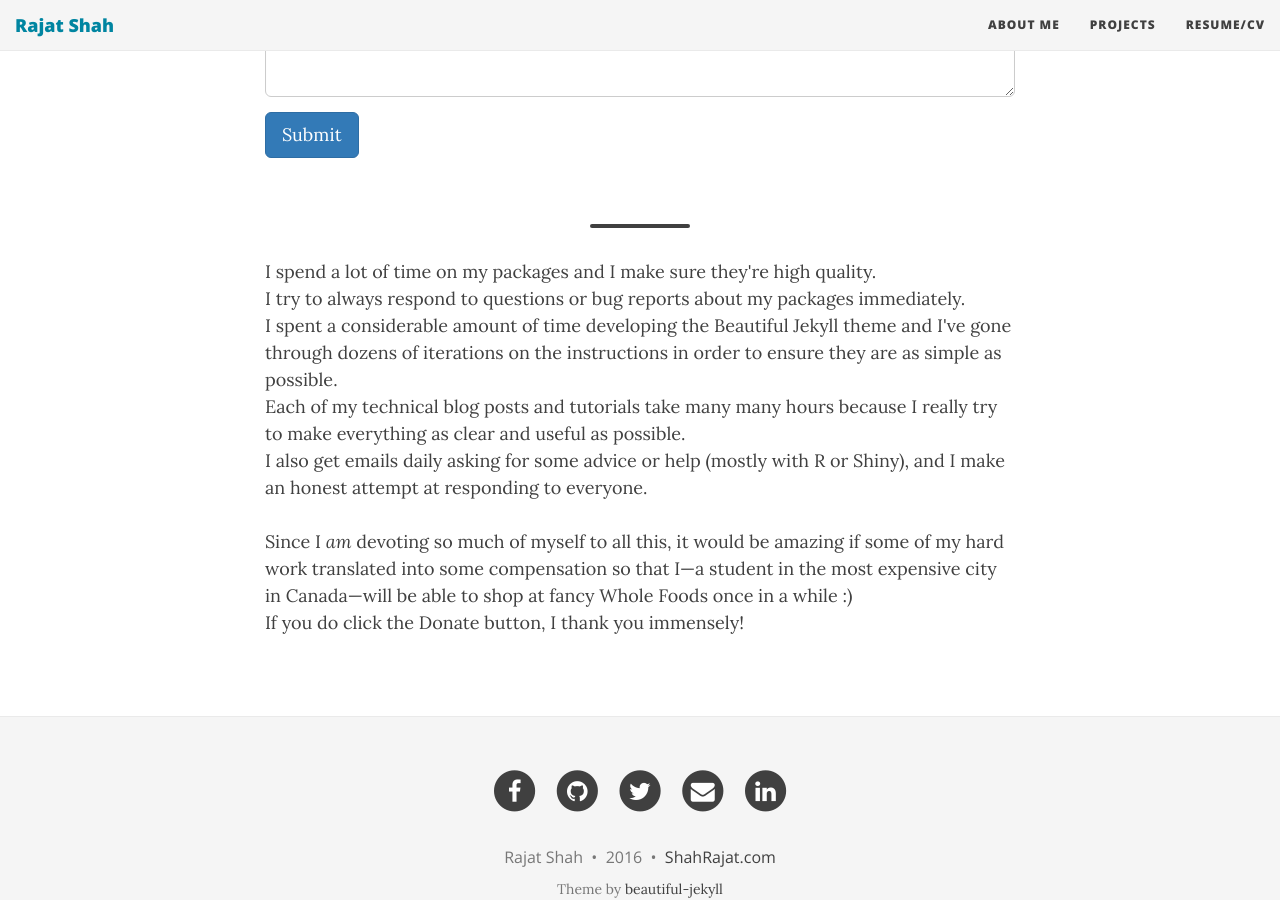
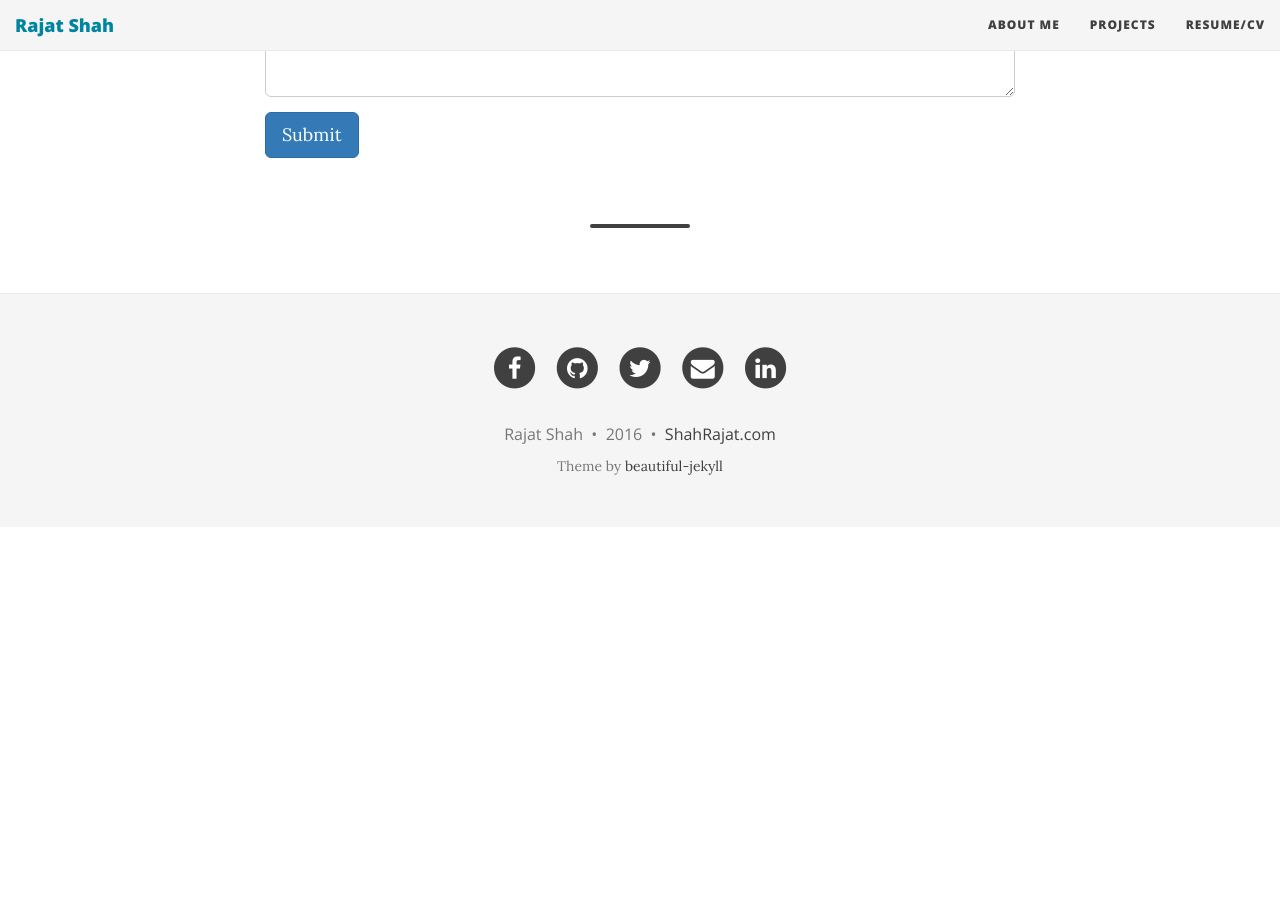
Before and after one commit to shahrajat/shahrajat.github.io, a Jekyll site: the page built from aboutme.html, in a window 1280 px wide and 900 px high, scrolled down 1499 px. Built offline with Jekyll 4.4.1, drawn with Linux system fonts in a browser that asks for light colours; nearby versions of some CDN libraries; after the commit the page ends 2026 px from its top, so only the background shows below that.

Commit message:
Update aboutme.html

```diff
--- a/aboutme.html
+++ b/aboutme.html
@@ -16,7 +16,7 @@ Previously worked as a <strong>software engineer</strong> at Amazon (Intern), Mo
 <span class="fa fa-graduation-cap about-icon"></span>
 Currently a graduate student in <strong>Computer Science</strong> at the North Carolina State University, with a Bachelor of <strong>Computer Science</strong> from the
 Visvesvaraya National Institute of Technology, India. My thesis project involves
-<a href="https://github.com/daattali/ddpcr" target="_blank">developing computational methods to automatically analyze
+<a href="https://github.com/shahrajat" target="_blank">developing computational methods to automatically analyze
 droplet digital PCR</a> data.
 </p>
 
@@ -75,20 +75,4 @@ Grew up in <i>Tel Aviv, Israel</i>, moved to <i>Toronto, Canada</i> during my te
 <br/><br/>
 <hr class="small" />
 
-  <p>
-    I spend a lot of time on my packages and I make sure they're high quality.
-    <br/>
-    I try to always respond to questions or bug reports about my packages immediately.
-    <br/>
-    I spent a considerable amount of time developing the Beautiful Jekyll theme and I've gone through dozens of iterations on the instructions in order to ensure they are as simple as possible.
-    <br/>
-    Each of my technical blog posts and tutorials take many many hours because I really try to make everything as clear and useful as possible.
-    <br/>
-    I also get emails daily asking for some advice or help (mostly with R or Shiny), and I make an honest attempt at responding to everyone.
-    <br/>
-    <br/>
-    Since I <i>am</i> devoting so much of myself to all this, it would be amazing if some of my hard work translated into some compensation so that I—a student in the most expensive city in Canada—will be able to shop at fancy Whole Foods once in a while :)
-    <br/>
-    If you do click the Donate button, I thank you immensely!
-  </p>
 </div>
```
